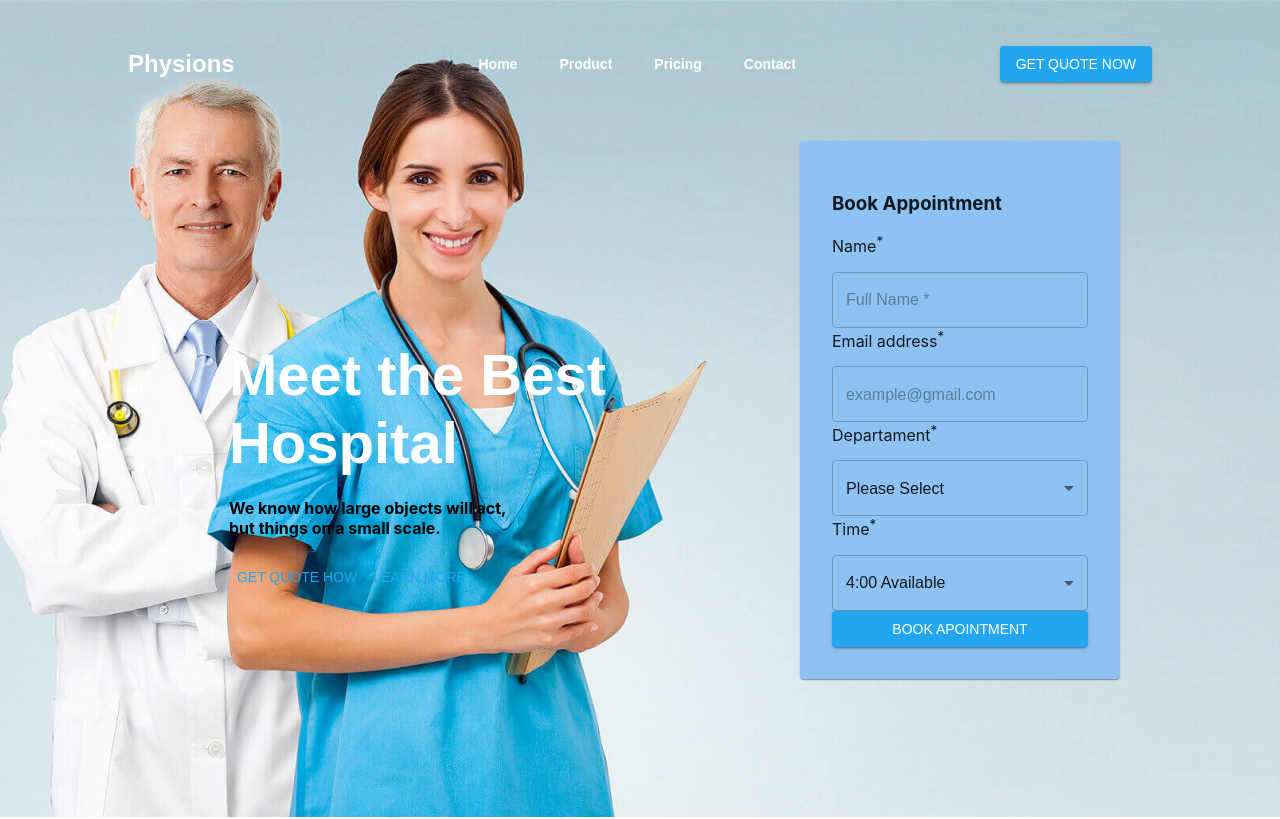
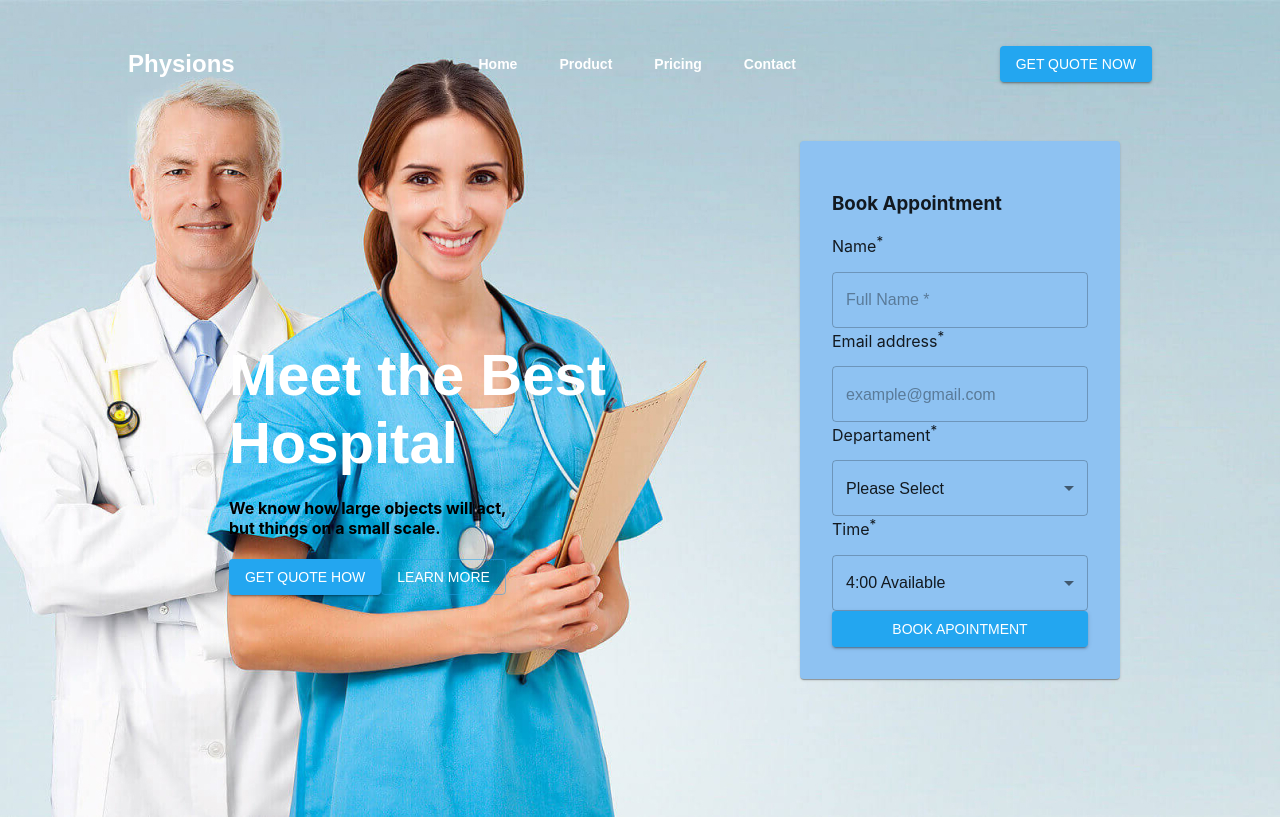
Before and after one commit to gabrielaharea/Physionic, a Next.js app in the folder my-app/: page / in a window 1280 px wide. Shown: the top 819 px of the page. Built offline with nearby package versions, Linux system fonts and the light colour scheme.

Commit message:
delete mui/icon

```diff
--- a/my-app/pages/components/ButtonHome/index.tsx
+++ b/my-app/pages/components/ButtonHome/index.tsx
@@ -1,7 +1,8 @@
 import { Button } from "@mui/material";
 import * as S from "./styled";
 import { Stack } from "@mui/material";
-import SendIcon from "@mui/icons-material/Send";
+// import SendIcon from "@mui/icons-material/Send";
+import React from "react";
 
 export const ButtonHome = () => {
   return (
--- a/my-app/pages/components/HomeDescription/index.tsx
+++ b/my-app/pages/components/HomeDescription/index.tsx
@@ -1,6 +1,9 @@
 import React from "react";
 import { Button, Typography } from "@mui/material";
 import { Box } from "@mui/system";
+import ButtonS from "./styled"
+import * as S from "./styled";
+
 
 const InfoHome = () => {
   return (
@@ -18,8 +21,10 @@ const InfoHome = () => {
       <h4>
         We know how large objects will act, <br /> but things on a small scale.
       </h4>
-      <Button>Get Quote How</Button>
-      <Button>Learn More</Button>
+      <Button variant="contained">Get Quote How</Button>
+      <Button sx={{ color: "primary.contrastText" }} variant="outlined">
+        Learn More
+      </Button>
     </Box>
   );
 };
```
Also changed, not shown: my-app/pages/components/HomeDescription/styled.ts (+8 -0 lines).
